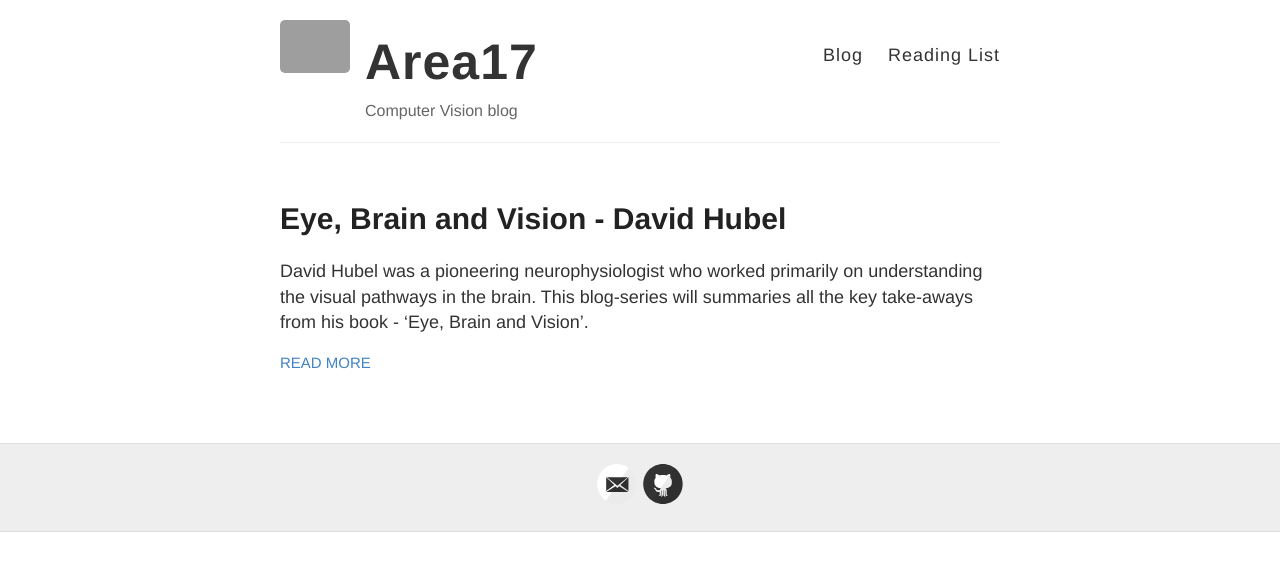
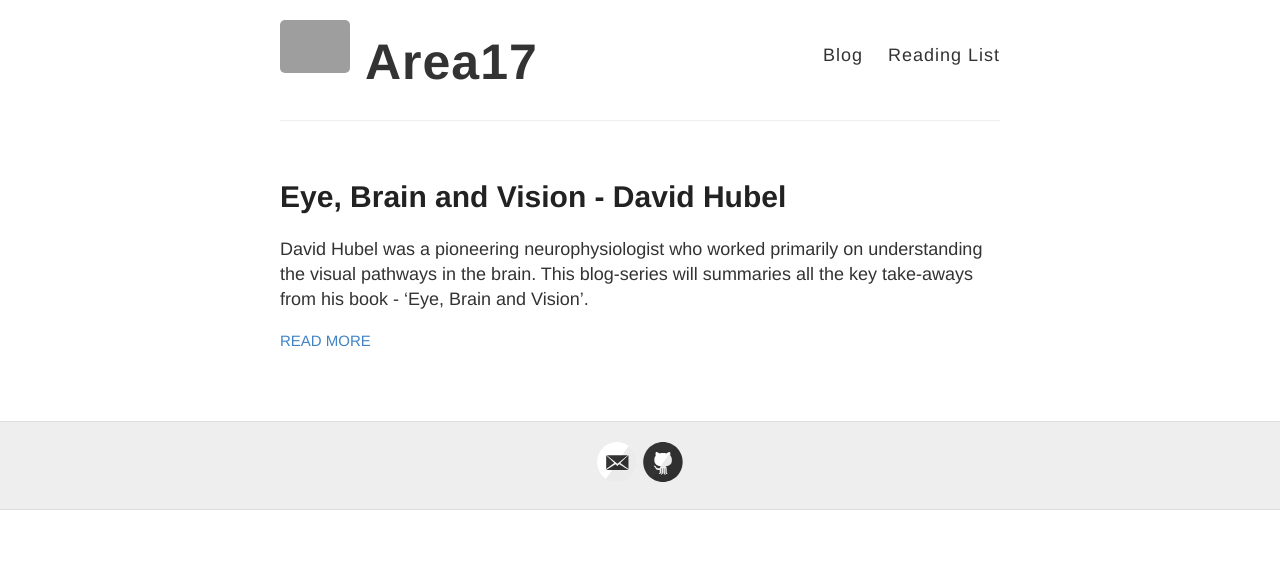
Before and after one commit to kvsrh/kvsrh.github.io.old, a Jekyll site: the page built from index.html, in a window 1280 px wide. Shown: the top 571 px of the page. Built offline with Jekyll 4.4.1, drawn with Linux system fonts in a browser that asks for light colours; grey boxes are pictures that could not be loaded.

Commit message:
Remove Descripton.

```diff
--- a/_config.yml
+++ b/_config.yml
@@ -6,7 +6,7 @@
 name: Area17
 
 # Short bio or description (displayed in the header)
-description: Computer Vision blog
+description:
 
 # URL of your avatar or profile pic (you could use your GitHub profile pic)
 avatar: https://raw.githubusercontent.com/kvsrh/kvsrh.github.io/master/images/area17.png
```
